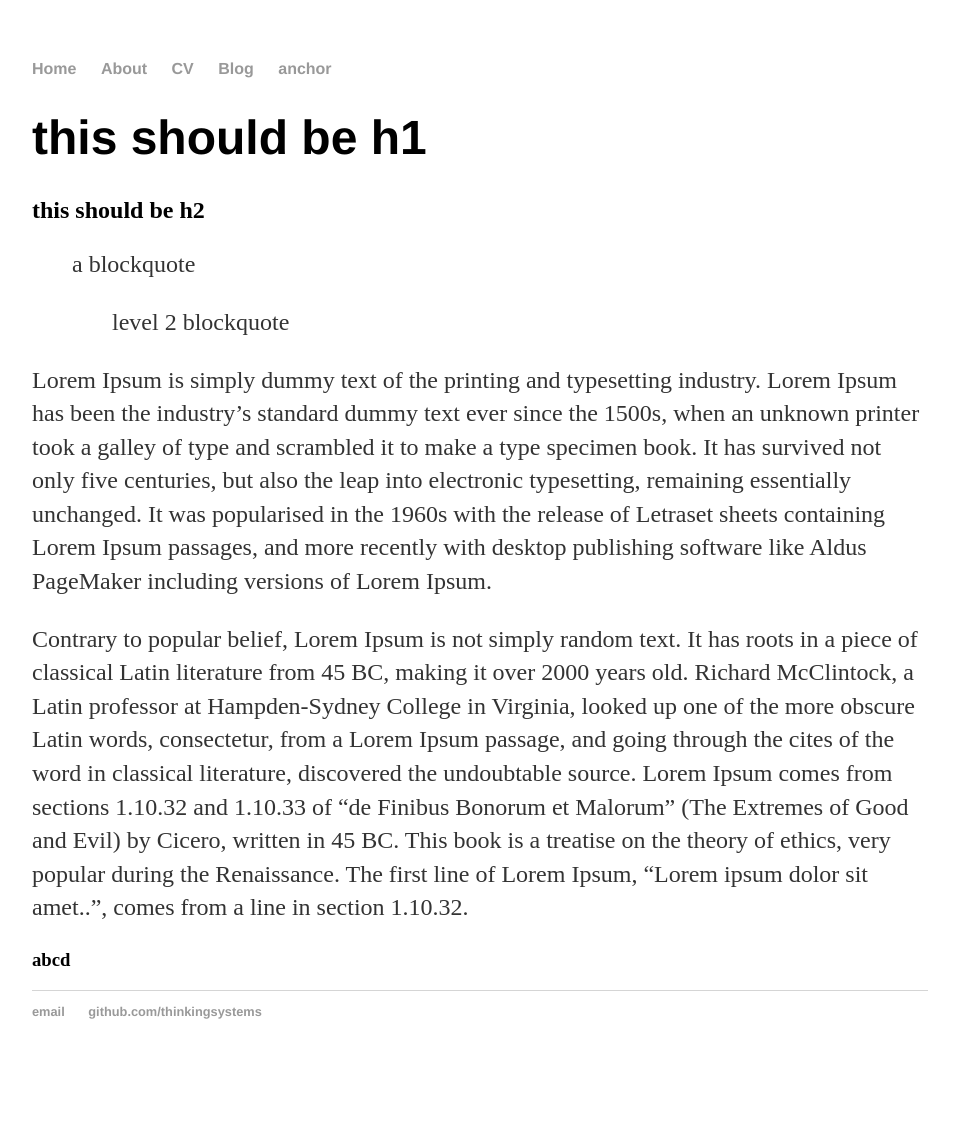
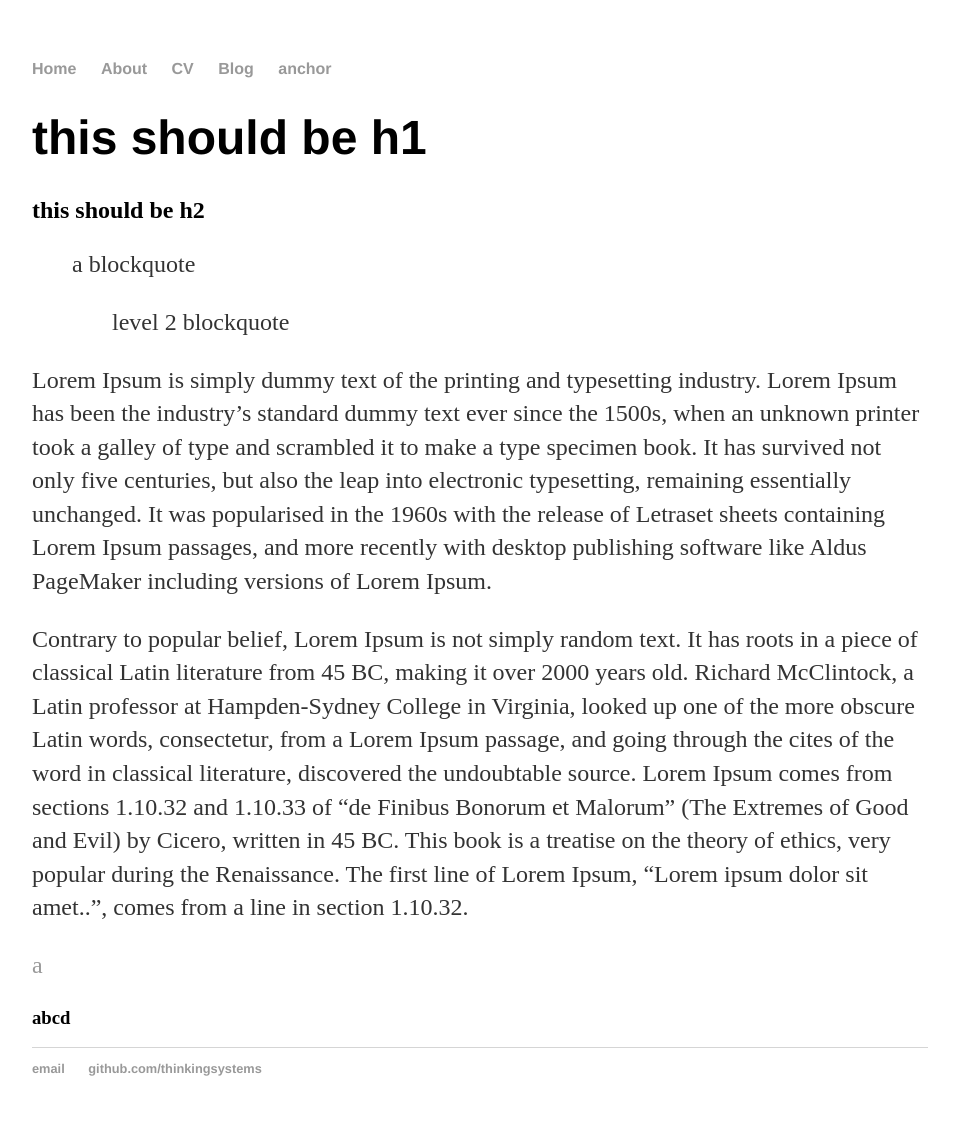
Before and after one commit to thinkingsystems/thinkingsystems.github.io, a Jekyll site: the page built from index.md, in a window 1280 px wide. Shown: the whole page, without its empty margins (160-1119 px from the left). Built offline with Jekyll 4.4.1, drawn with Linux system fonts in a browser that asks for light colours; before the commit the page ends 1079 px from its top, so only the background shows below that.

```diff
--- a/index.md
+++ b/index.md
@@ -16,5 +16,5 @@ Lorem Ipsum is simply dummy text of the printing and typesetting industry. Lorem
 
 Contrary to popular belief, Lorem Ipsum is not simply random text. It has roots in a piece of classical Latin literature from 45 BC, making it over 2000 years old. Richard McClintock, a Latin professor at Hampden-Sydney College in Virginia, looked up one of the more obscure Latin words, consectetur, from a Lorem Ipsum passage, and going through the cites of the word in classical literature, discovered the undoubtable source. Lorem Ipsum comes from sections 1.10.32 and 1.10.33 of "de Finibus Bonorum et Malorum" (The Extremes of Good and Evil) by Cicero, written in 45 BC. This book is a treatise on the theory of ethics, very popular during the Renaissance. The first line of Lorem Ipsum, "Lorem ipsum dolor sit amet..", comes from a line in section 1.10.32.
 
-<a href="#test"></a>
+<a href="#test">a</a>
 ### abcd
```
